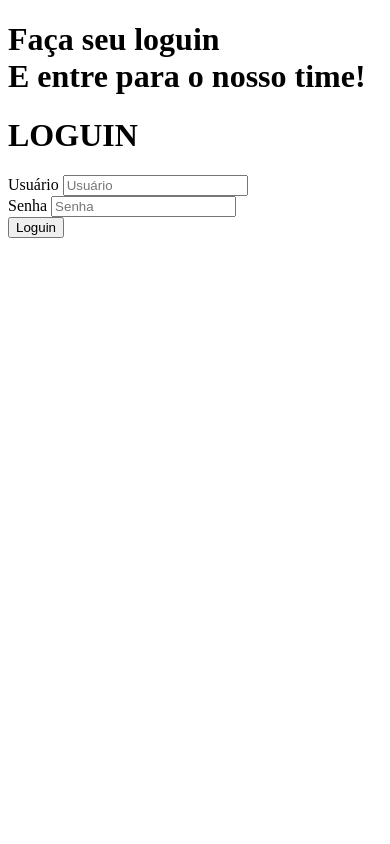
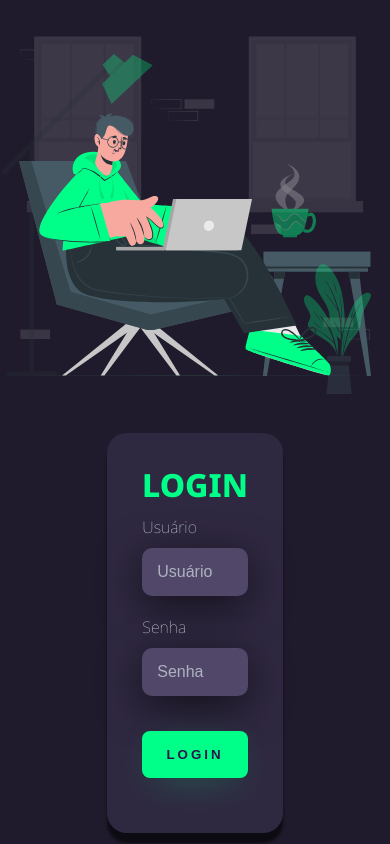
Before and after one commit to CaiofLuna/Tela-de-loguin-com-tema-dark, a plain HTML site: page index.html in a window 390 px wide. Drawn offline with Linux system fonts and the light colour scheme.

Commit message:
comitando a branch de estilo
Criando o estilo da página com css (ainda não está 100% responsivo) e trocando loguin por login pq o burro aqui escreveu com 'u'

```diff
--- a/index.html
+++ b/index.html
@@ -3,23 +3,26 @@
 <head>
     <meta charset="UTF-8">
     <meta name="viewport" content="width=device-width, initial-scale=1.0">
+    <link rel="stylesheet" href="style.css">
     <title>Paguina de loguin</title>
 </head>
 <body>
     <main>
-        <div class="main-loguin">
+        <div class="main-login">
                     <!--Campo a esqueda do site com texto e img-->
-            <div class="left-loguin">
+            <div class="left-login">
 
-                <h1>Faça seu loguin<br>E entre para o nosso time!</h1>
+                <h1>Faça seu login<br>E entre para o nosso time!</h1>
+
+                <img src="freelancer-animate.svg" alt="img animada" class="left-login-img">
 
             </div>
                     <!--Campo a diretia do site com form -->
-            <div class="rigth-loguin">
+            <div class="rigth-login">
                     <!--Formulário-->
-                <div class="card-loguin">
+                <div class="card-login">
 
-                    <h1>LOGUIN</h1>
+                    <h1>LOGIN</h1>
 
                     <div class="text-field">
                         <label for="usuario">Usuário</label>
@@ -31,7 +34,7 @@
                         <input type="password" name="senha" placeholder="Senha">
                     </div>
 
-                    <button class="btn-loguin">Loguin</button>
+                    <button class="btn-login">Login</button>
 
                 </div>
 
--- /dev/null
+++ b/style.css
@@ -0,0 +1,139 @@
+@import url('https://fonts.googleapis.com/css2?family=Noto+Sans:wght@100;800&display=swap');
+
+body{
+    margin: 0;
+    font-family: 'Noto Sans', sans-serif;
+}
+
+body * {
+    box-sizing: border-box;
+}
+
+.main-login{
+    width: 100vw;
+    height: 100vh;
+    background-color: #201b2c;
+    display: flex;
+    justify-content: center;
+    align-items: center;
+}
+
+.left-login{
+    width: 50vw;
+    height: 100vh;
+    display: flex;
+    justify-content: center;
+    align-items: center;
+    flex-direction: column;
+}
+
+.left-login > h1{
+    font-size: 3vw;
+    color: #77FFc0;
+}
+
+.left-login-img{
+    width: 35vw;
+}
+
+.rigth-login{
+    width: 50vw;
+    height: 100vh;
+    display: flex;
+    justify-content: center;
+    align-items: center;
+}
+
+.card-login{
+    width: 60%;
+    display: flex;
+    justify-content: center;
+    align-items: center;
+    flex-direction: column;
+    padding: 30px 35px;
+    background: #2F2841;
+    border-radius: 20px;
+    box-shadow: 0px 10px 3px #00000095;
+}
+
+.card-login > h1{
+    color: #00ff88;
+    font-weight: 800;
+    margin: 0;
+}
+
+.text-field{
+    width: 100%;
+    display: flex;
+    flex-direction: column;
+    align-items: flex-start;
+    justify-content: center;
+    margin: 10px 0px;
+}
+
+.text-field > input{
+    width: 100%;
+    border: none;
+    border-radius: 10px;
+    padding: 15px;
+    background-color: #514869;
+    color: #f0ffffde;
+    font-size: 12pt;
+    box-shadow: 0px 10px 40px #00000095;
+    outline: none;
+    box-sizing: border-box;
+}
+
+.text-field > label{
+    color: #f0ffffde;
+    margin-bottom: 10px;
+}
+
+.text-field > input::placeholder{
+    color: #f0ffff94;
+}
+
+.btn-login{
+    width: 100%;
+    padding: 16px 0px;
+    margin: 25px;
+    border: none;
+    border-radius: 8px;
+    outline: none;
+    text-transform: uppercase;
+    font-weight: 800;
+    letter-spacing: 3px;
+    color: #2b134b;
+    background-color: #00ff88;
+    cursor: pointer;
+    box-shadow: 0px 10px 40px -12px #00ff8052;
+}
+
+@media only screen and (max-width: 950px){
+    .card-login{
+        width: 85%;
+    }
+}
+
+@media only screen and (max-width: 600px){
+    .main-login{
+        flex-direction: column;
+    }
+
+    .left-login > h1{
+        display: none;
+    }
+
+    .left-login{
+        width: 100%;
+        height: auto;
+    }
+
+    .left-login-img{
+        width: 50vh;
+    }
+
+    .card-login{
+        width: 90%;
+    }
+}
```
Also changed, not shown: freelancer-animate.svg (added).
